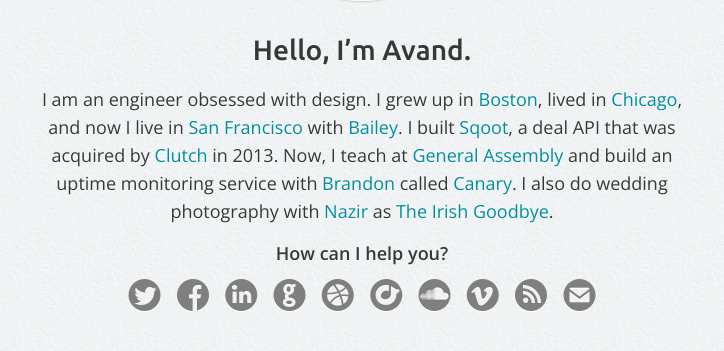
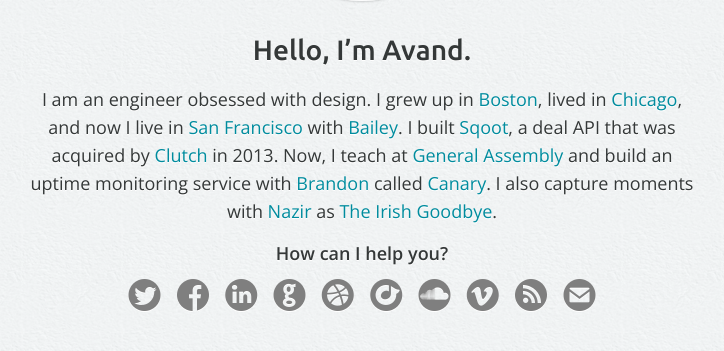
Before and after one commit to avand/avand.github.com, a Jekyll site: the page built from index.html, in a window 1280 px wide, cut to the strip 268-619 px from the top of the page. Shown: the whole strip, without its empty margins (278-1002 px from the left). Built offline with Jekyll 4.4.1, drawn with Linux system fonts in a browser that asks for light colours; Markdown is read by kramdown in place of the engine named in the settings; comment, search, counter and statistics services are not loaded.

Commit message:
Updating bio

```diff
--- a/_includes/_bio.html
+++ b/_includes/_bio.html
@@ -8,7 +8,7 @@
   <a href="http://clutch.com" target="_blank">Clutch</a> in 2013. Now, I teach at
   <a href="https://generalassemb.ly/instructors/avand-amiri/1341/" target="_blank">General Assembly</a>
   and build an uptime monitoring service with <a href="http://brandonweiss.me" target="_blank">Brandon</a>
-  called <a href="http://canaryup.com" target="_blank">Canary</a>. I also do wedding photography with
+  called <a href="http://canaryup.com" target="_blank">Canary</a>. I also capture moments with
   <a href="http://naziragah.com" target="_blank">Nazir</a> as
   <a href="http://irishgoodbyesf.com" target="_blank">The Irish Goodbye</a>.
 </p>
```
